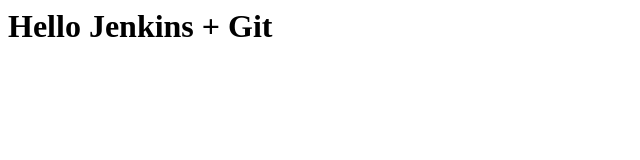
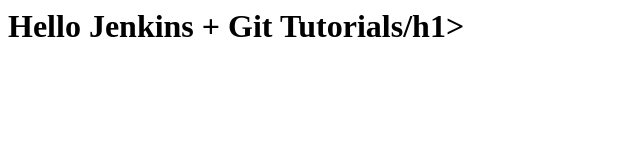
Before and after one commit to MALIK-ZAKRIA-MEHMOOD/jenkins-git-demo, a plain HTML site: page index.html in a window 1280 px wide. Shown: the whole page, without its empty margins (0-640 px from the left). Drawn offline with Linux system fonts and the light colour scheme.

Commit message:
My second commit

```diff
--- a/index.html
+++ b/index.html
@@ -1 +1 @@
-<h1>Hello Jenkins + Git</h1>
+<h1>Hello Jenkins + Git Tutorials/h1>
```
